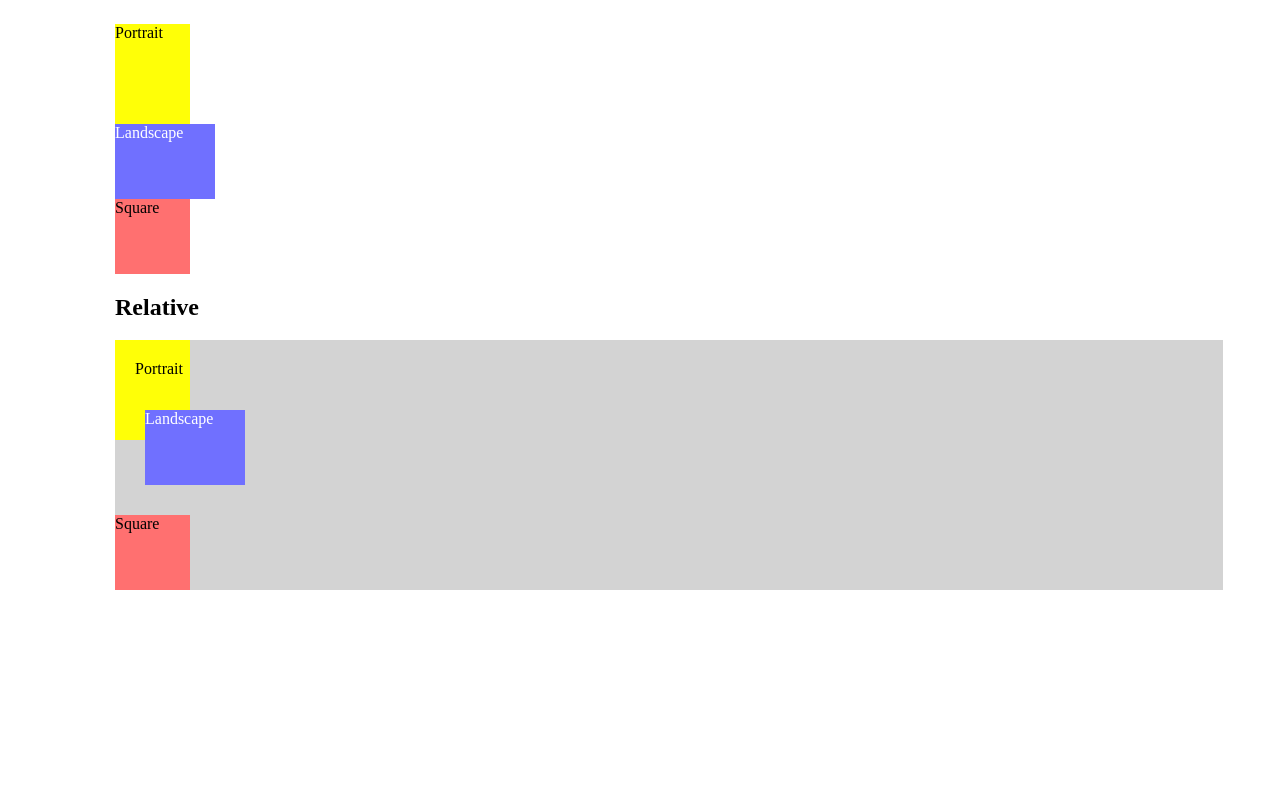
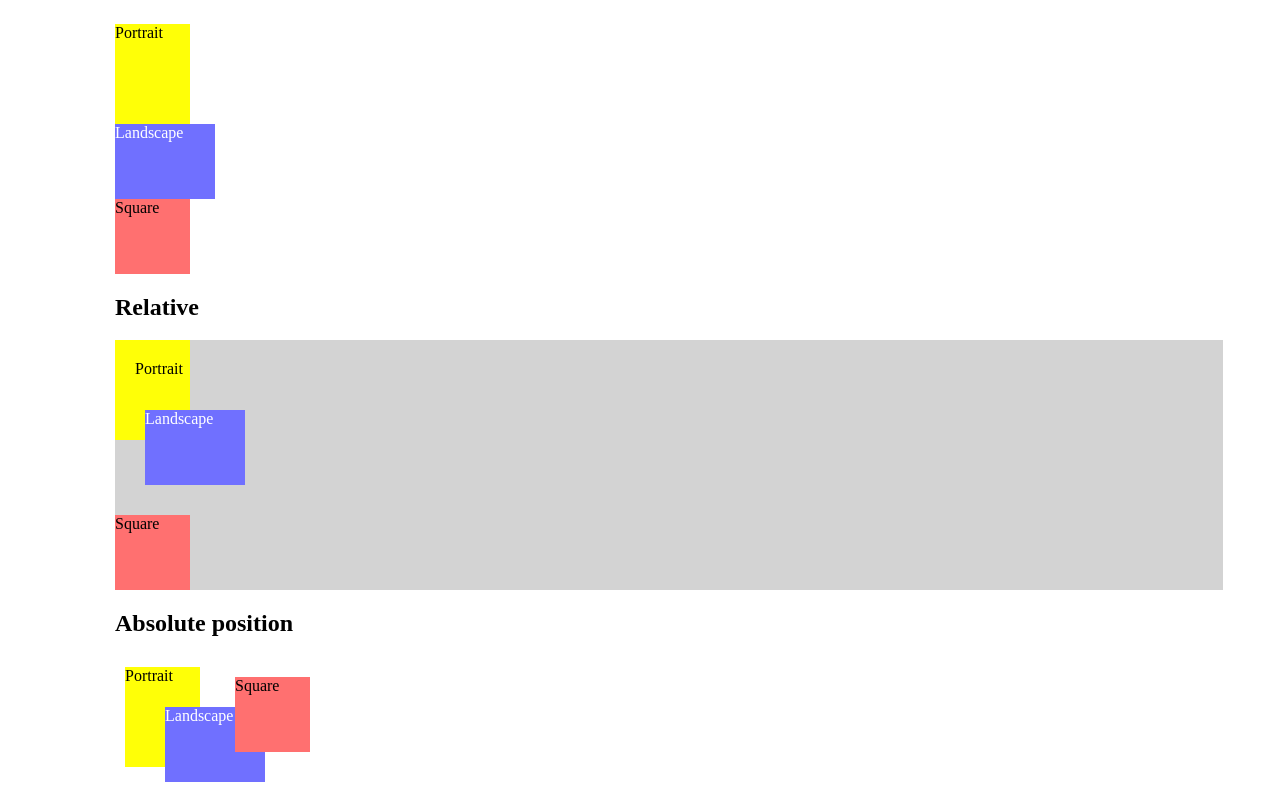
Before and after one commit to kushalkrishnappa/kambaz, a Next.js app: page /Labs/Lab2 in a window 1280 px wide. Shown: the part 2548-3342 px from the top of the page. Before the commit the page ends 3149 px from the top, so only its background shows below. Built offline with nearby package versions, Linux system fonts and the light colour scheme.

Commit message:
- Styling a Tag's Absolute Position with CSS

```diff
--- a/app/Labs/Lab2/Positions.tsx
+++ b/app/Labs/Lab2/Positions.tsx
@@ -18,6 +18,38 @@
         </div>
         <div className="wd-bg-color-red wd-dimension-square">Square</div>
       </div>
+
+      <div id="wd-css-position-absolute">
+        <h2>Absolute position</h2>
+        <div className="wd-pos-relative">
+          <div
+            className="wd-pos-absolute-10-10
+                      wd-bg-color-yellow wd-dimension-portrait"
+          >
+            Portrait
+          </div>
+          <div
+            className="wd-pos-absolute-50-50
+                      wd-bg-color-blue wd-fg-color-white
+                      wd-dimension-landscape"
+          >
+            Landscape
+          </div>
+          <div
+            className="wd-pos-absolute-120-20
+                      wd-bg-color-red wd-dimension-square"
+          >
+            Square
+          </div>
+        </div>
+        <br />
+        <br />
+        <br />
+        <br />
+        <br />
+        <br />
+        <br />
+      </div>
     </div>
   );
 }
--- a/app/Labs/Lab2/page.css
+++ b/app/Labs/Lab2/page.css
@@ -141,7 +141,7 @@
   height: 75px;
 }
 
-/* position */
+/* relative position */
 .wd-pos-relative-nudge-up-right {
   position: relative;
   bottom: 30px;
@@ -155,3 +155,20 @@
 .wd-pos-relative {
   position: relative;
 }
+
+/* absolute position */
+.wd-pos-absolute-10-10 {
+  position: absolute;
+  top: 10px;
+  left: 10px;
+}
+.wd-pos-absolute-50-50 {
+  position: absolute;
+  top: 50px;
+  left: 50px;
+}
+.wd-pos-absolute-120-20 {
+  position: absolute;
+  top: 20px;
+  left: 120px;
+}
```
